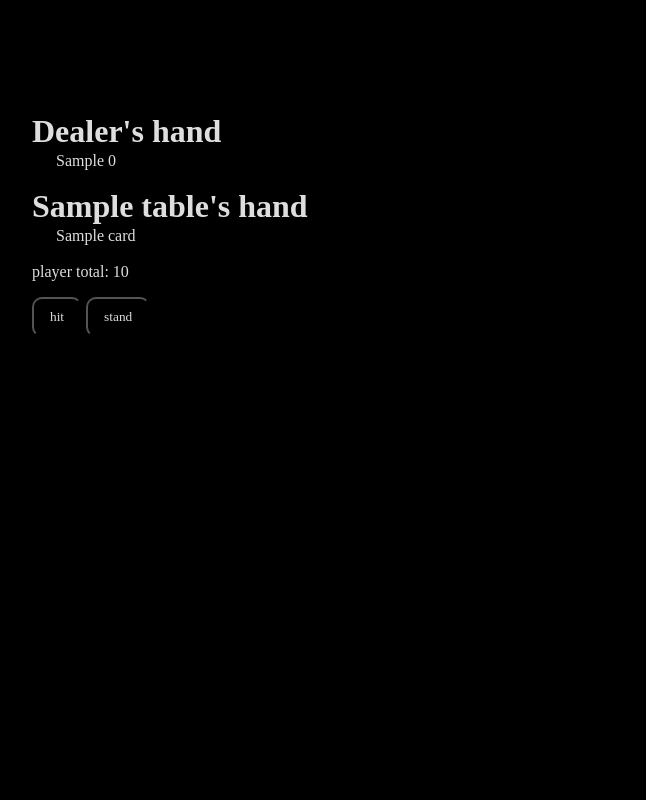
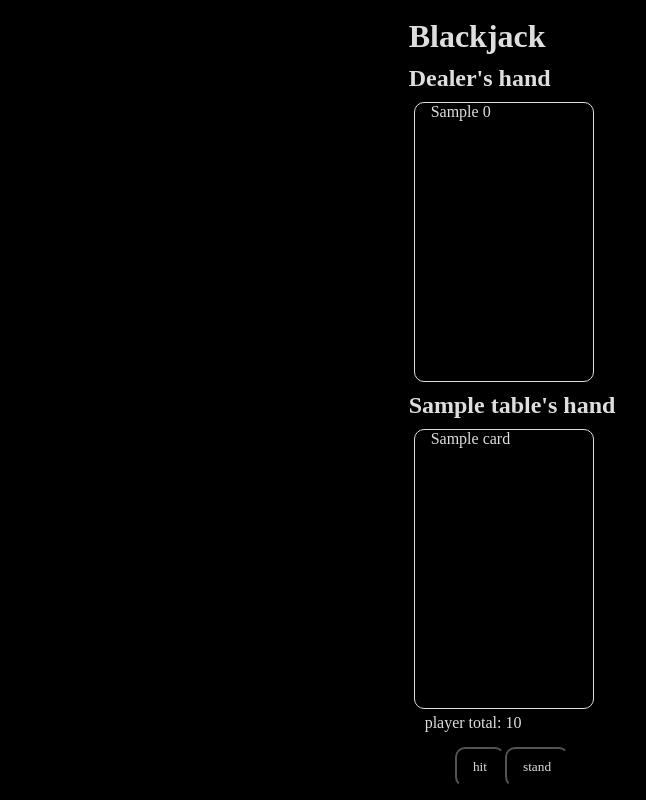
Before and after one commit to ollycodes/VentiUno, a Django app: template game/templates/game/game.html in a window 1280 px wide. Shown: the whole page, without its empty margins (128-774 px from the left). Run offline with Django 4.2, Linux system fonts and the light colour scheme; the template is opened without the code that fills it: most values are stand-ins (such as "Sample title", 1, 10 or a date in 2020); data that the repository does not hold is empty.

Commit message:
added makeshift cards to css styles, removed html styling

```diff
--- a/game/static/game/style.css
+++ b/game/static/game/style.css
@@ -7,81 +7,87 @@ body {
     background: #000;
     font-family: EB Garamond;
     color: #dedede;
-    width: 50%;
-    margin: 10%;
-    padding: 0;
     font-size: 16px;
+    margin:0;
 }
 
+label {
+    display: block;
+    margin-bottom: 5px;
+    max-width: 100%;
+}
+
+h1, h2 {
+    margin: 0 0 0 0;
+    padding: 5px 0;
+}
+
+
+p {
+    margin: 0 0 15px 0;
+    padding-left: 1rem;
+}
+
+.hand {
+    display: flex;
+    flex-wrap: wrap;
+}
+
+.card {
+    border: solid 1px;
+    border-radius: 10px;
+    width: 22.5vw;
+    height: 35vw;
+    max-width: 11.25rem;
+    max-height: 17.5rem;
+    margin: 5px;
+    transition: box-shadow 0.5s, transform 0.1s;
+}
+
+.card:hover {
+    box-shadow: 0 0px 20px 2px pink;
+    transform: translate(0px, -5px);
+}
+
+
 .wrapper {
-    height: 10rem;
-    display: inline-grid;
+    display: grid;
     align-content: center;
+    justify-content: center;
+    min-height: 100vh;
+}
+
+
+.button-box {
+    margin: 0;
+    display: flex;
     justify-content: center;
 }
 
-.name-textbox {
-  width: 80%;
+.game-action-form {
+    display: inline-grid;
+    margin: 0;
+    padding: 0;
 }
 
-.name-form {
-}
 
-.player-win {
-    color: #50C878;
-    font-weight: bold;
-}
-/* is there a simpler method to making a class for every html tag?
- * is it worthwhile to edit django html forms?
- *
- * */
-.dealer-win {
-    color: #E60026;
-    font-weight: bold;
-}
-
-.draw {
-    font-weight: bold;
-}
-
-.buttonspace {
-    margin: 1rem 0 0 2rem;
-}
-
-.game-buttons {
+.game-action-button {
     padding: 10px 1rem 10px 1rem;
     border-radius: 10px;
     font-family: inherit;
     text-align: center;
-    /* there's padding around the body(?) and extra space everywhere*/
     color: inherit;
     background: inherit;
 }
 
-.action-forms {
-    display: inline;
+.outcome {
+    font-weight: bold;
 }
 
-h1 {
-    padding-left: 2rem;
-    margin: 1rem 0 0 0;
+.win {
+    color: #50C878;
 }
 
-a {
-    color: #eeb9b9;
+.lose {
+    color: #E60026;
 }
-
-ul {
-    margin: 0;
-}
-
-li {
-    list-style-type: none;
-    margin: 2px 0px;
-    padding-left: 1rem;
-}
-
-p {
-    padding-left: 2rem;
-    margin: 1rem 0 0 0;
-}
--- a/game/templates/game/game.html
+++ b/game/templates/game/game.html
@@ -14,56 +14,65 @@
 
 <body>
     <div class="wrapper">
-    <h1> Dealer's hand</h1>
+    <h1>Blackjack</h1>
+    <h2> Dealer's hand</h2>
             {% if game.is_finished %}
-            <ul>
+            <div class="hand">
                     {% for card in table.dealer_hand %}
-                <li>{{ card.name }}</li>
+                    <div class="card">
+                        <p>{{ card.name }}</p>
+                    </div>
                     {% endfor %}
-            </ul>
+            </div>
                 <p>Dealer's total: {{ game.dealer_total }}</p>
 
             {% else %}
-            <ul>
-                <li>{{ table.dealer_hand.0.name }}</li>
-            </ul>
+            <div class="hand">
+                <div class="card">
+                    <p>{{ table.dealer_hand.0.name }}</p>
+                </div>
+            </div>
+
+
             {% endif %}
 
-    <h1> {{ table.player_name }}'s hand</h1>
-            <ul>
+    <h2> {{ table.player_name }}'s hand</h2>
+            <div class="hand">
                 {% for card in table.player_hand %}
-                <li>{{ card.name }}</li>
+                    <div class="card">
+                        <p>{{ card.name }}</p>
+                    </div>
                 {% endfor %}
-            </ul>
+            </div>
             <p>player total: {{ game.player_total }}</p>
 
     {% if game.is_finished %}
         {% if game.winner == "player won" %}
-            <p class="player-win">{{ table.player_name }} won!</p>
+            <p class="outcome win">{{ table.player_name }} won!</p>
         {% elif game.winner == "Dealer won!" %}
-            <p class="dealer-win">{{ game.winner }}</p>
+            <p class="outcome lose">{{ game.winner }}</p>
         {% else %}
-            <p class="draw">{{ game.winner }}</p>
+            <p class="outcome">{{ game.winner }}</p>
         {% endif %}
 
-        <div class="buttonspace">
-        <form id="action-form" action="{% url 'bj:setup' %}" method="post">
+        <div class="button-box">
+            <form class="game-action-form" action="{% url 'bj:setup' %}" method="post">
             {% csrf_token %}
-            <input type="text" id="player_name" name="player_name" value="{{ table.player_name }}" hidden>
-            <input class="game-buttons" type="submit" id="stand" value="Play again">
+                <input type="text" name="player_name" value="{{ table.player_name }}" hidden>
+                <input class="game-action-button" type="submit" value="Play again">
             </form>
         </div>
 
     {% else %}
-        <div class="buttonspace">
-        <form class="action-forms" id="action-form" action="{% url 'bj:hit' table.id %}" method="post">
+        <div class="button-box">
+            <form class="game-action-form" action="{% url 'bj:hit' table.id %}" method="post">
             {% csrf_token %}
-        <input class="game-buttons" type="submit" id="hit" value="hit">
+                <input class="game-action-button" type="submit" id="hit" value="hit">
                 </form>
 
-        <form class="action-forms" id="action-form" action="{% url 'bj:stand' table.id %}" method="post">
+            <form class="game-action-form" action="{% url 'bj:stand' table.id %}" method="post">
             {% csrf_token %}
-            <input class="game-buttons" type="submit" id="stand" value="stand">
+                <input class="game-action-button" type="submit" id="stand" value="stand">
             </form>
         </div>
     {% endif %}
```
Also changed, not shown: game/templates/game/index.html (+6 -10 lines). Lines whose indentation alone changed are shown as unchanged.
